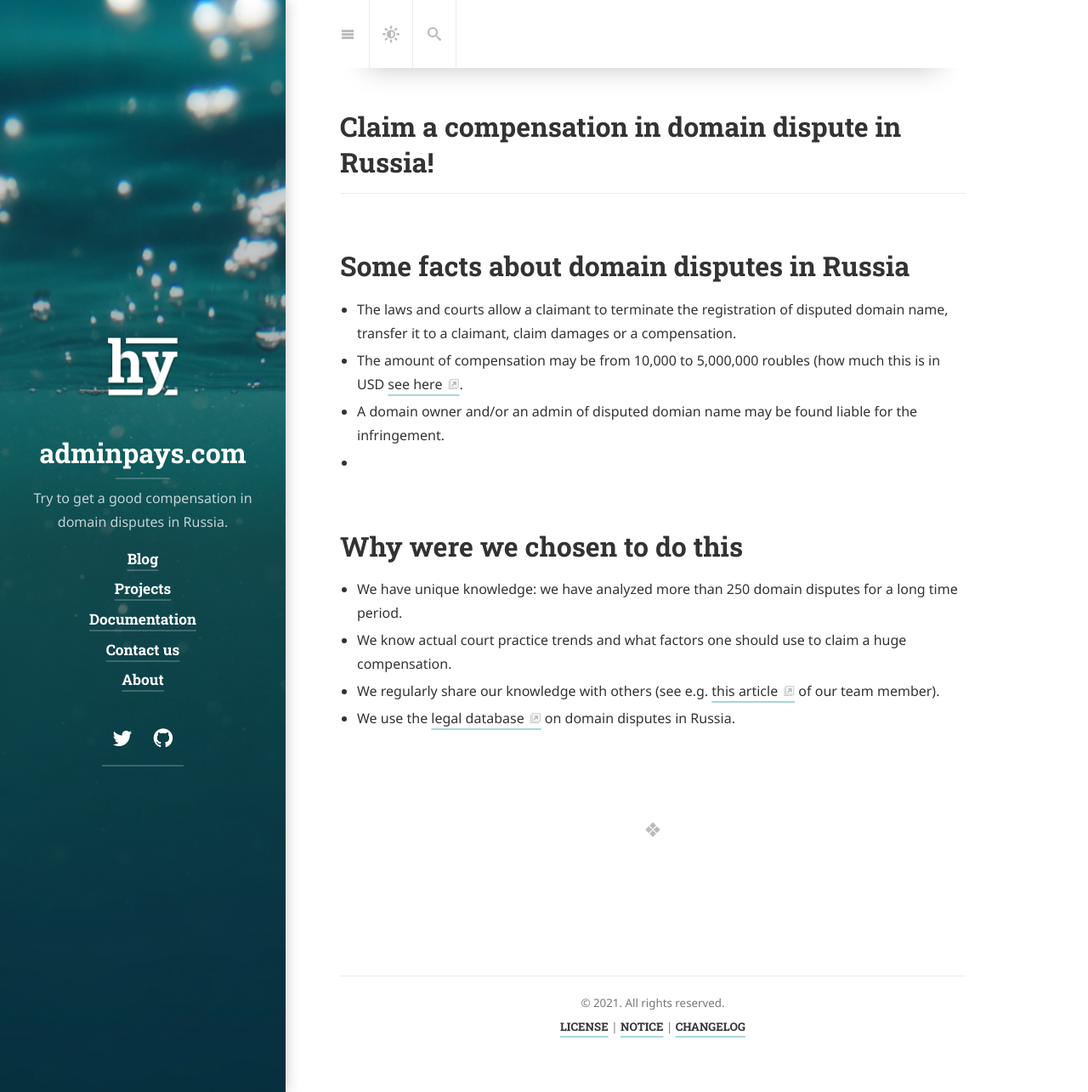
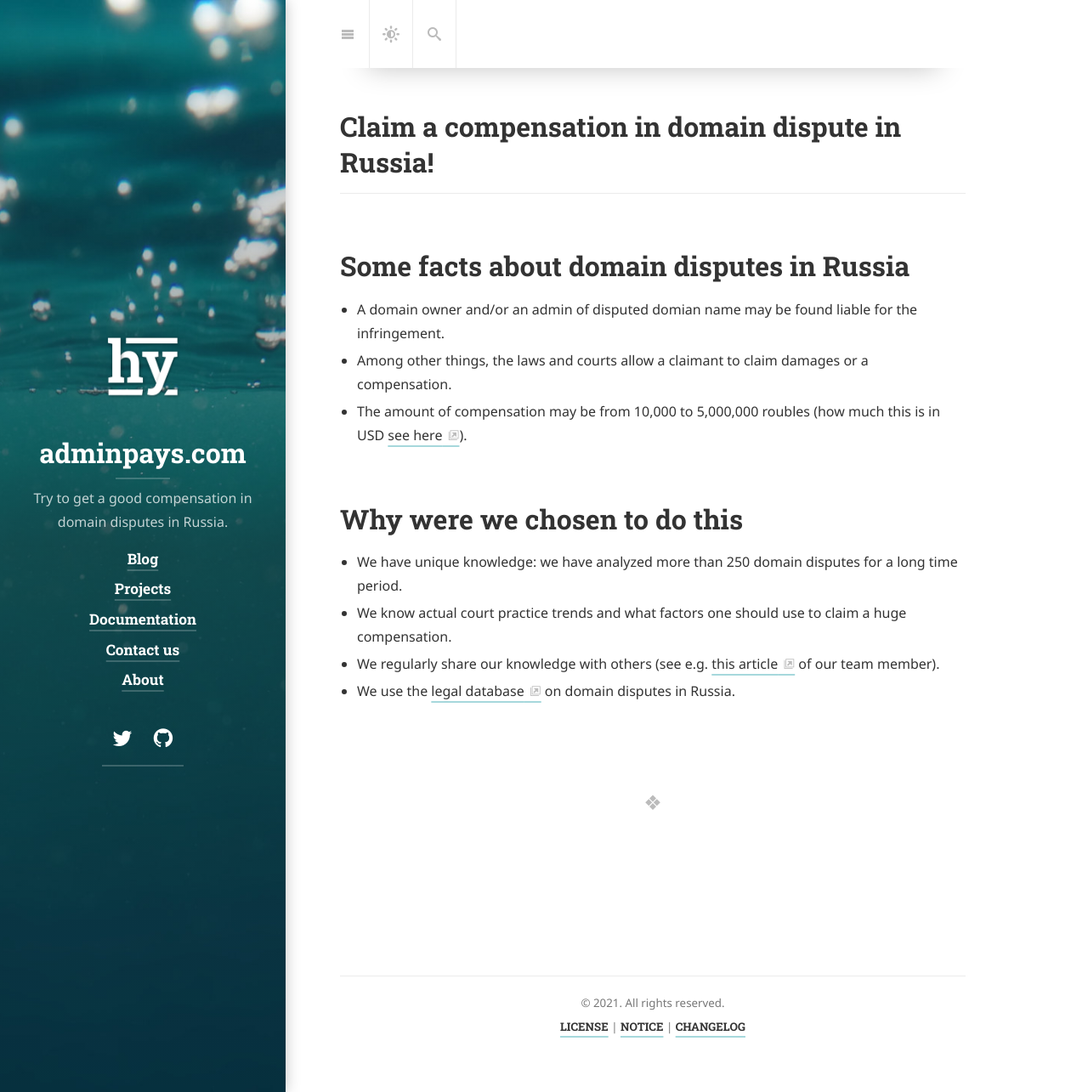
Before and after one commit to xCounsel/adminpays, a Jekyll site: the page built from index.md, in a window 1280 px wide and 1285 px high. Shown: the whole window at 85% size. Built offline with Jekyll 4.4.1, drawn with Linux system fonts in a browser that asks for light colours; cached includes are drawn as plain includes; nearby versions of some CDN libraries; some web fonts are replaced; library files that are not in the unit come from our copies.

Commit message:
Update index.md

```diff
--- a/index.md
+++ b/index.md
@@ -7,10 +7,9 @@ sitemap: false
 
 # Some facts about domain disputes in Russia
 
-* The laws and courts allow a claimant to terminate the registration of disputed domain name, transfer it to a claimant, claim damages or a compensation.
-* The amount of compensation may be from 10,000 to 5,000,000 roubles (how much this is in USD [see here](https://www.xe.com/currencyconverter/convert/?Amount=1&From=RUB&To=USD).
 * A domain owner and/or an admin of disputed domian name may be found liable for the infringement.
-*
+* Among other things, the laws and courts allow a claimant to claim damages or a compensation.
+* The amount of compensation may be from 10,000 to 5,000,000 roubles (how much this is in USD [see here](https://www.xe.com/currencyconverter/convert/?Amount=1&From=RUB&To=USD)).
 
 # Why were we chosen to do this
 
```
